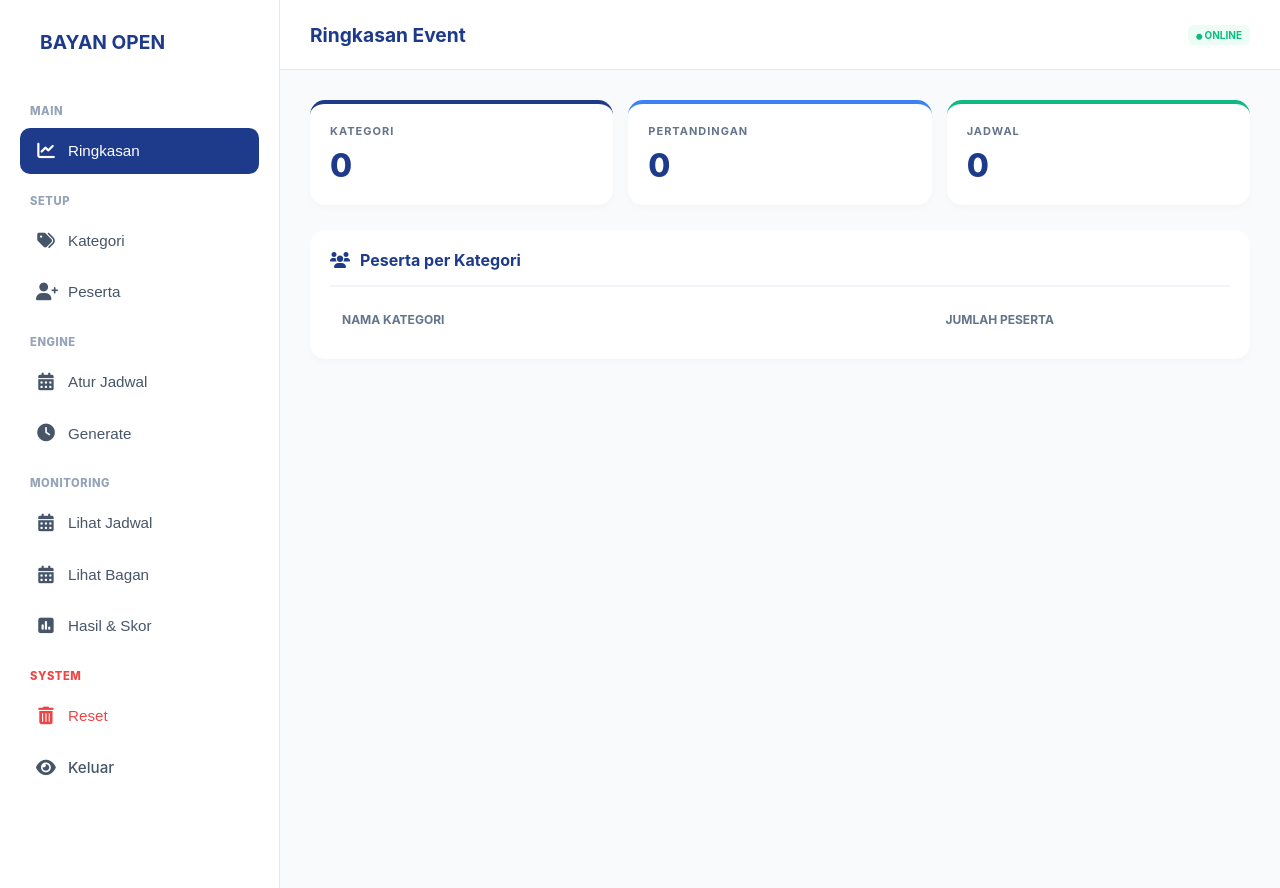
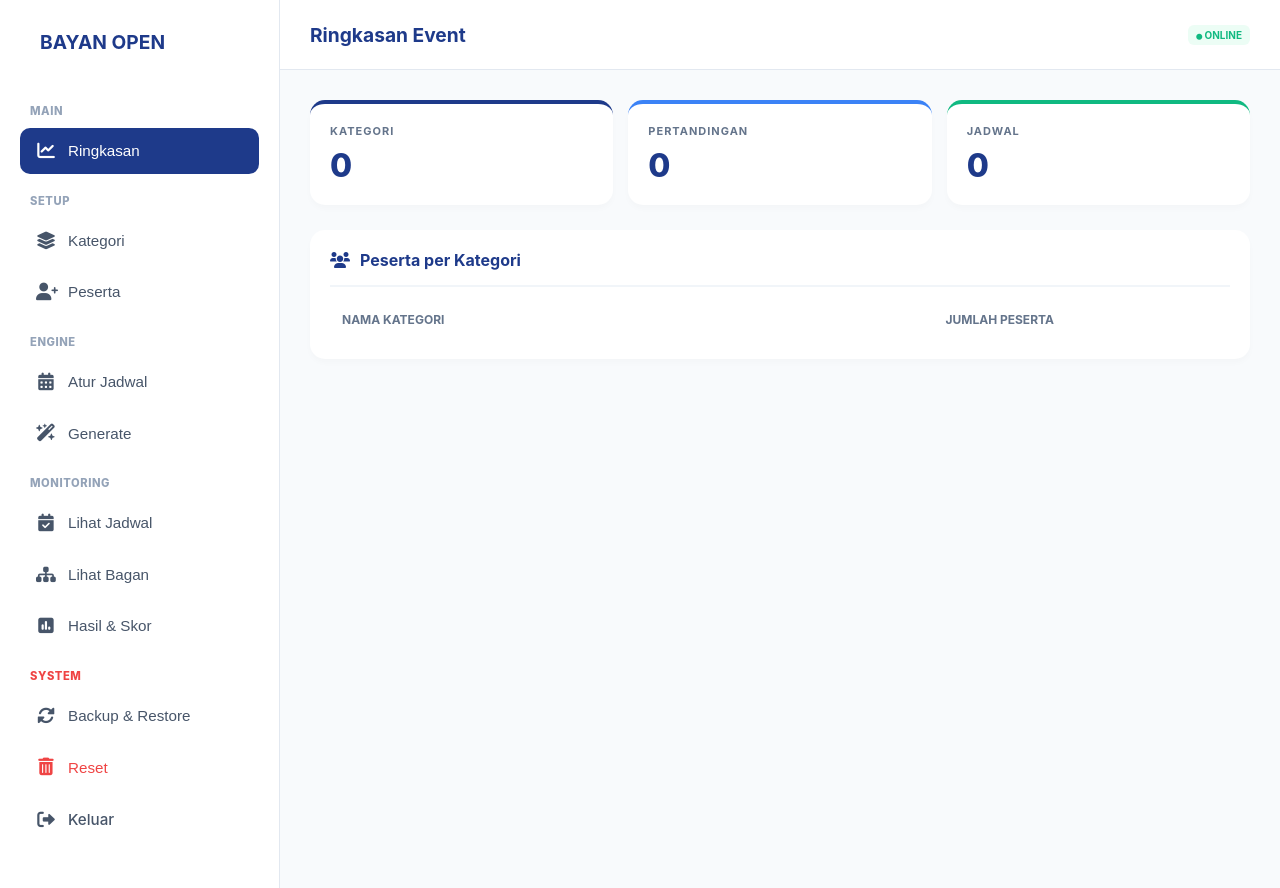
Before and after one commit to ICT-Bayan-Group/bagan-manager, a Flask app: template templates/admin.html in a window 1280 px wide. Run offline with Flask 3, Linux system fonts and the light colour scheme; the template is opened without the code that fills it, so the values that code supplies are empty.

Commit message:
perbaiki tampilan admin

```diff
--- a/templates/admin.html
+++ b/templates/admin.html
@@ -250,7 +250,7 @@
 
             <div class="nav-label">Setup</div>
             <button class="nav-item" onclick="loadPage('/manage-categories')">
-                <i class="fas fa-tags"></i> Kategori
+                <i class="fas fa-layer-group"></i> Kategori
             </button>
             <button class="nav-item" onclick="loadPage('/pendaftaran')">
                 <i class="fas fa-user-plus"></i> Peserta
@@ -260,30 +260,39 @@
             <button class="nav-item" onclick="loadPage('/jadwal')">
                 <i class="fas fa-calendar-alt"></i> Atur Jadwal
             </button>
+
+
             <button class="nav-item" onclick="executeScript('/run-schedule')">
-                <i class="fas fa-clock"></i> Generate
+                <i class="fas fa-wand-magic-sparkles"></i> Generate
             </button>
 
             <div class="nav-label">Monitoring</div>
 
 
             <button class="nav-item" onclick="loadPage('/lihat-jadwal')">
-                <i class="fas fa-calendar-alt"></i> Lihat Jadwal
+                <i class="fas fa-calendar-check"></i> Lihat Jadwal
             </button>
 
             <button class="nav-item" onclick="loadPage('/lihat-bagan')">
-                <i class="fas fa-calendar-alt"></i> Lihat Bagan
+                <i class="fas fa-sitemap"></i> Lihat Bagan
             </button>
             <button class="nav-item" onclick="loadPage('/skor-pertandingan')">
                 <i class="fas fa-poll"></i> Hasil & Skor
             </button>
 
+
             <div class="nav-label" style="color: #ef4444;">System</div>
+
+            <button class="nav-item" onclick="loadPage('/admin/backup')">
+                <i class="fas fa-sync-alt"></i> Backup & Restore
+            </button>
+
+
             <button class="nav-item" onclick="executeReset()" style="color: #ef4444;">
                 <i class="fas fa-trash-alt"></i> Reset
             </button>
             <a href="/logout" class="nav-item">
-                <i class="fas fa-eye"></i> Keluar
+                <i class="fas fa-right-from-bracket"></i> Keluar
             </a>
         </nav>
     </aside>
@@ -333,7 +342,8 @@
                 '/jadwal': 'Atur Slot Jadwal',
                 '/skor-pertandingan': 'Hasil & Skor',
                 '/lihat-bagan': 'Bagan Pertandingan',
-                '/lihat-jadwal': 'Jadwal Pertandingan'
+                '/lihat-jadwal': 'Jadwal Pertandingan',
+                '/admin/backup': ':)'
             };
             title.innerText = titles[url] || 'Bayan Open';
 
@@ -360,7 +370,7 @@
             const loader = document.getElementById('loader');
             loader.style.display = 'flex';
             try {
-                const res = await fetch(endpoint, { method: 'POST' });
+                const res = await fetch(endpoint, {method: 'POST'});
                 const data = await res.json();
                 alert(data.message);
                 document.getElementById('content-frame').contentWindow.location.reload();
@@ -380,14 +390,14 @@
                 try {
                     const res = await fetch('/reset-all', {
                         method: 'POST',
-                        headers: { 'Content-Type': 'application/json' },
-                        body: JSON.stringify({ password: pwd })
+                        headers: {'Content-Type': 'application/json'},
+                        body: JSON.stringify({password: pwd})
                     });
                     const data = await res.json();
                     alert(data.message);
                     if (res.ok) loadPage('/stats');
-                } catch (err) { alert("Error."); }
-                finally { loader.style.display = 'none'; }
+                } catch (err) {alert("Error.");}
+                finally {loader.style.display = 'none';}
             }
         }
     </script>
```
Also changed, not shown: 1 other file.
